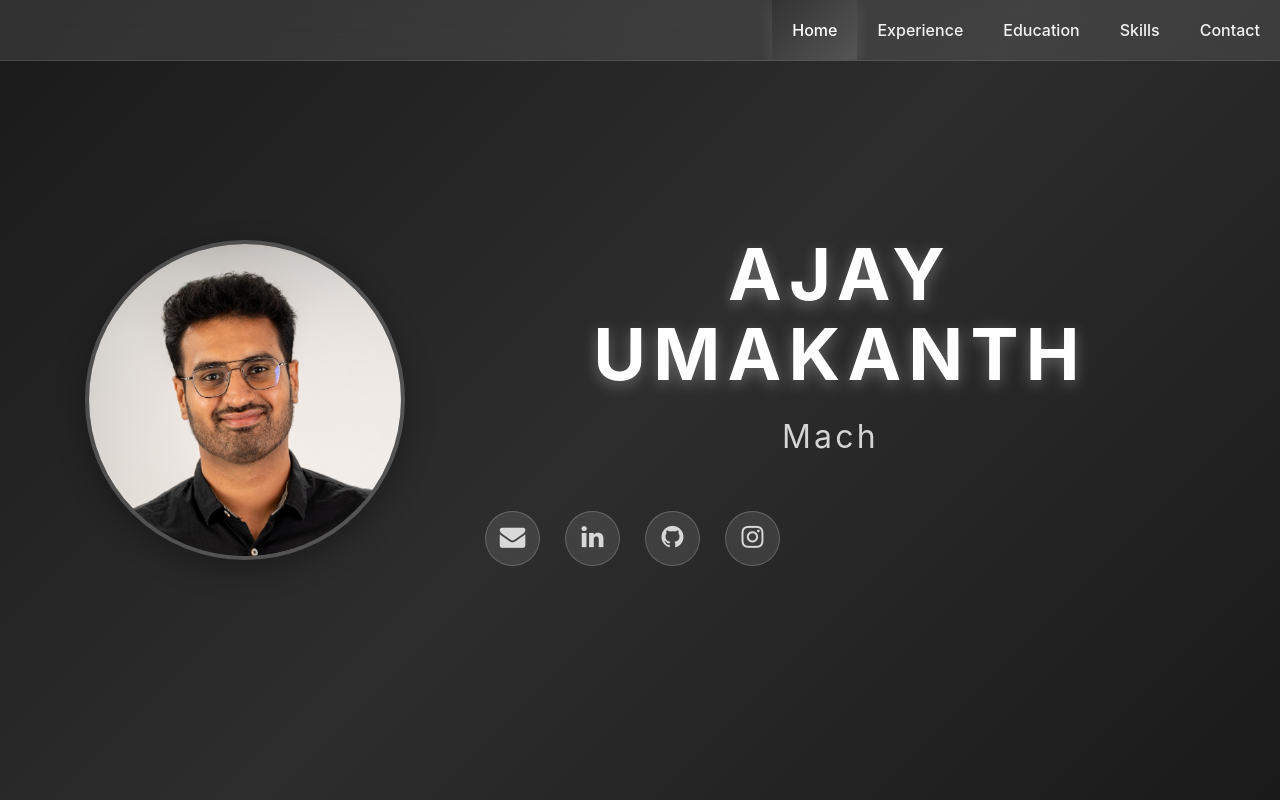
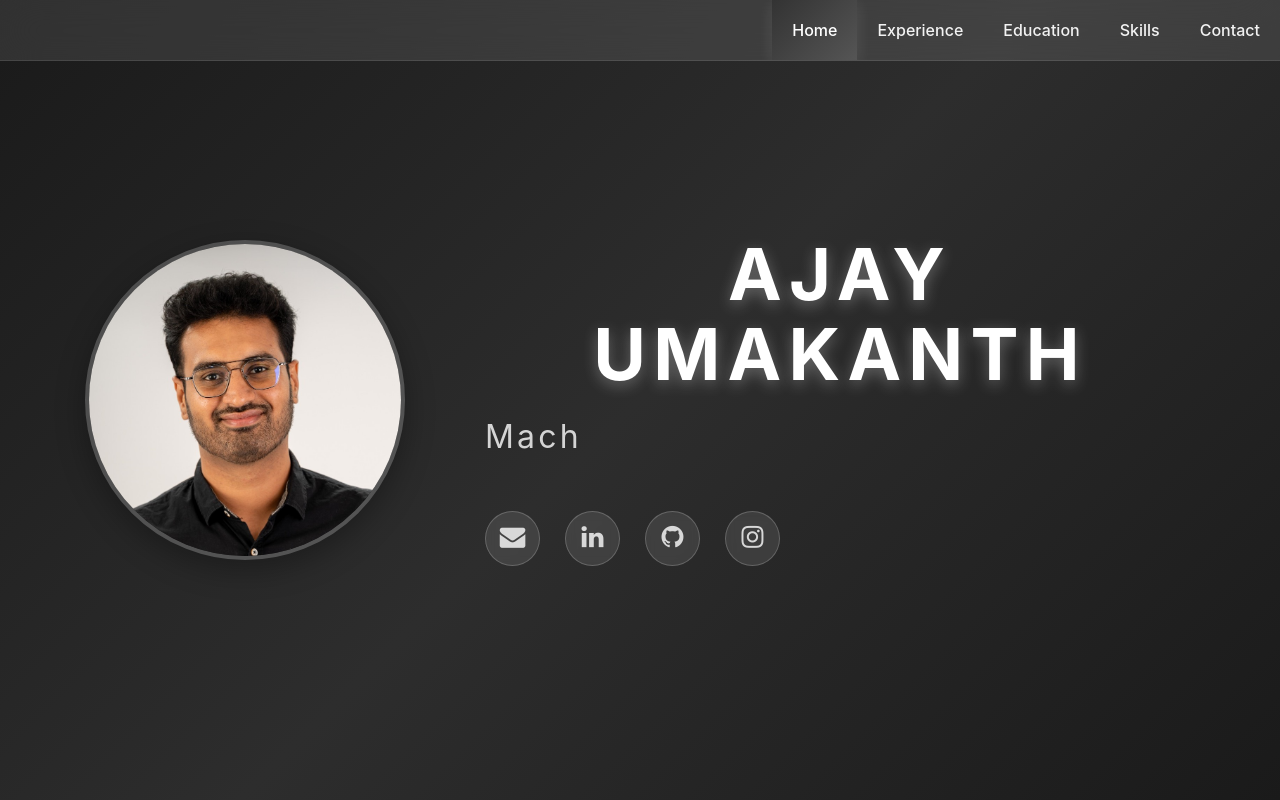
Before and after one commit to AjayUmakanth/AjayUmakanth.github.io, a Vue app: page / in a window 1280 px wide. Shown: the top 800 px of the page. Built offline with nearby package versions, Linux system fonts and the light colour scheme.

Commit message:
Adjust alignment in App.vue: change main content to left and center align title for better layout consistency

```diff
--- a/src/App.vue
+++ b/src/App.vue
@@ -296,7 +296,7 @@ export default {
   min-height: 2.5rem;
   display: flex;
   align-items: left;
-  justify-content: center;
+  justify-content: left;
 }
 
 .typing-text {
@@ -415,6 +415,10 @@ export default {
     margin-bottom: 5px;
   }
 
+  .title {
+    justify-content: center;
+  }
+
   .profile-content {
     gap: 40px;
   }
```
